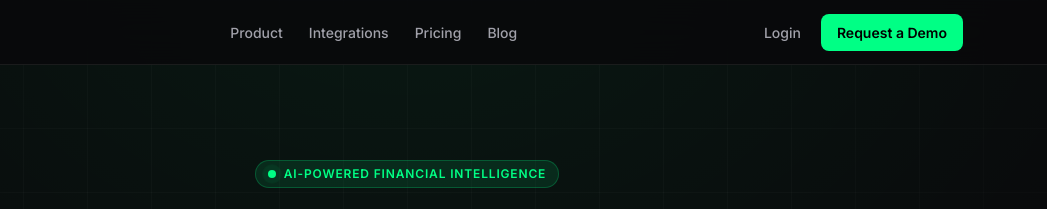
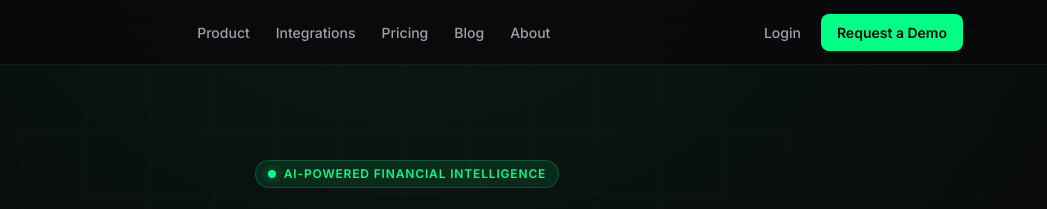
Before and after one commit to datatrixs/dx-marketing-website, a plain HTML site: page index.html in a window 1280 px wide. Shown: the top 209 px of the page, 233-1280 px from the left. Drawn offline with nearby package versions, Linux system fonts and the light colour scheme.

Commit message:
feat: add About page link to global navigation menu across all pages

```diff
--- a/index.html
+++ b/index.html
@@ -63,6 +63,7 @@
         <li><a href="integrations.html">Integrations</a></li>
         <li><a href="pricing.html">Pricing</a></li>
         <li><a href="blog/index.html">Blog</a></li>
+        <li><a href="about.html">About</a></li>
       </ul>
 
       <div class="nav-actions">
@@ -94,6 +95,7 @@
     <a href="integrations.html">Integrations</a>
     <a href="pricing.html">Pricing</a>
     <a href="blog/index.html">Blog</a>
+    <a href="about.html">About</a>
     <a href="https://app.datatrixs.com" target="_blank">Login</a>
     <a href="demo-request.html" style="color: var(--primary);">Request a Demo</a>
   </div>
```
Also changed, not shown: demo-request.html (+2 -0 lines), integrations.html (+2 -0 lines), pricing.html (+2 -0 lines), product.html (+2 -0 lines).
